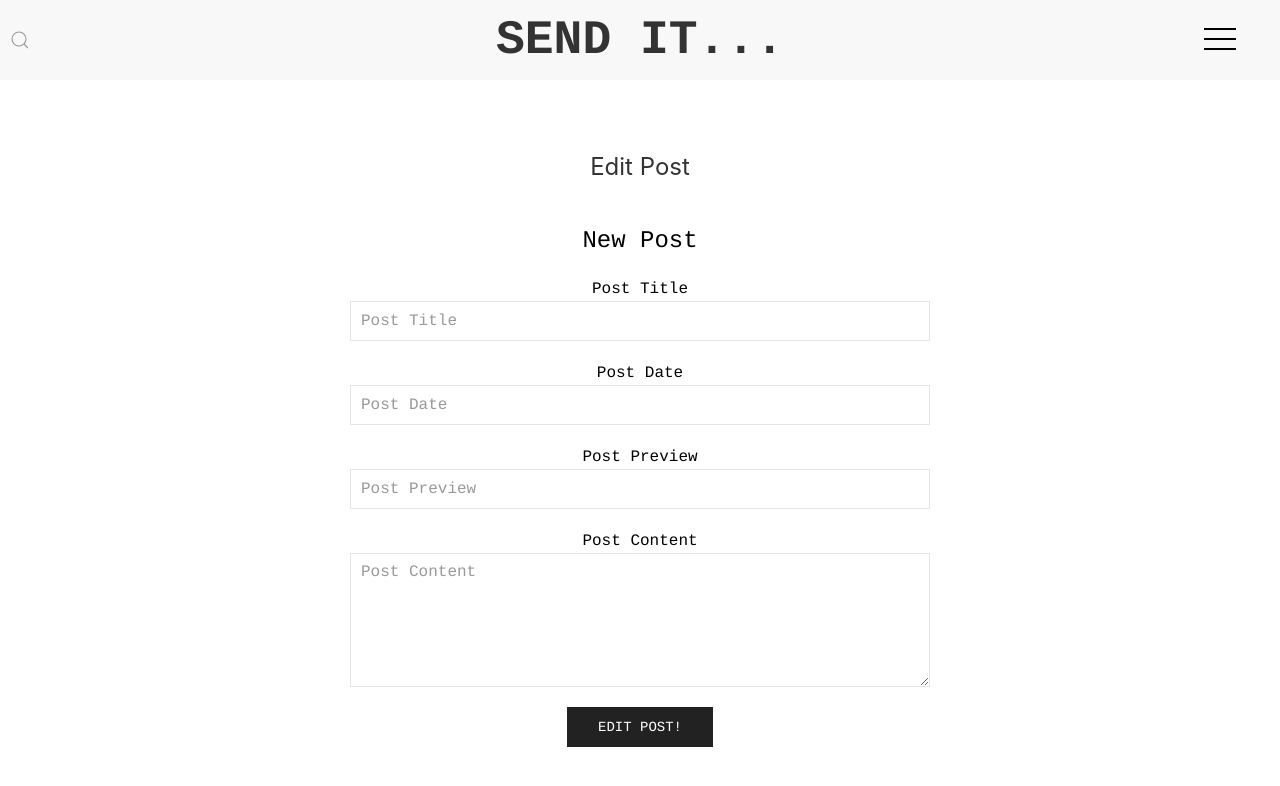
After one commit to Code-Institute-Submissions/send-it-blog, a Flask app: template templates/edit_post.html in a window 1280 px wide. The commit adds this page. Shown: the top 786 px of the page. Run offline with Flask 2, Linux system fonts and the light colour scheme; the template is opened without the code that fills it, so the values that code supplies are empty; some libraries are stand-ins or nearby versions; some web fonts are replaced.

Commit message:
Connect edit button to edit post.html

```diff
--- a/app.py
+++ b/app.py
@@ -118,6 +118,12 @@ def create_post():
     return render_template("create_post.html")
 
 
+@app.route("/edit_post/<post_id>", methods=["GET", "POST"])
+def edit_post(post_id):
+    post = mongo.db.posts.find_one({"_id": ObjectId(post_id)})
+    return render_template("edit_post.html", post=post)
+
+
 if __name__ == "__main__":
     app.run(host=os.environ.get("IP"),
             port=int(os.environ.get("PORT")),
--- /dev/null
+++ b/templates/edit_post.html
@@ -0,0 +1,47 @@
+{% extends "base.html" %}
+{% block content %}
+
+<div class="uk-flex-column center-align uk-width-1-2" uk-grid>
+    <div>
+        <h3>Edit Post</h3>
+    </div>
+    <div>
+        <form method="POST" action="{{ url_for('edit_post', post_id=post._id) }}">
+            <fieldset class="uk-fieldset">
+                <!-- form title -->
+                <legend class="uk-legend">New Post</legend>
+                <!-- post titl input -->
+                <div class="uk-margin">
+                    <label for="post_title">Post Title</label>
+                    <input class="uk-input" name="post_title" id="post_title" minlength="5" maxlength="20" type="text" placeholder="Post Title" required/>
+                </div>
+                <!-- post date input -->
+                <div class="uk-margin">
+                    <label for="post_date">Post Date</label>
+                    <input class="uk-input" name="post_date" id="post_date" type="text" placeholder="Post Date" required/>
+                </div>
+                <!-- post preview input -->
+                <div class="uk-margin">
+                    <label for="post_preview">Post Preview</label>
+                    <input class="uk-input" name="post_preview" id="post_preview" minlength="5" maxlength="100" type="text" placeholder="Post Preview" required/>
+                </div>
+                <!-- content text input  -->
+                <div class="uk-margin">
+                    <label for="post_content">Post Content</label>
+                    <textarea
+                    class="uk-textarea"
+                    rows="5"
+                    name="post_content" id="post_content"
+                    placeholder="Post Content"
+                    required></textarea>
+                </div>
+                <!-- submit button -->
+                <button class="uk-button uk-button-secondary">Edit Post!</button>
+            </fieldset>
+        </form>
+    </div>
+</div>
+
+
+
+{% endblock %}
--- a/templates/posts.html
+++ b/templates/posts.html
@@ -30,7 +30,7 @@
                     <div class="uk-width-expand">
                         <h3 class="uk-card-title uk-margin-remove-bottom">By {{ post.created_by }}</h3>
                         <p class="uk-text-meta uk-margin-remove-top">Posted: {{ post.post_date }}</p>
-                        <a href="" uk-icon="icon: pencil"></a>
+                        <a href="{{ url_for('edit_post', post_id=post._id) }}" uk-icon="icon: pencil"></a>
                         <a href="" uk-icon="icon: trash"></a>
                     </div>
                 </div>
```
